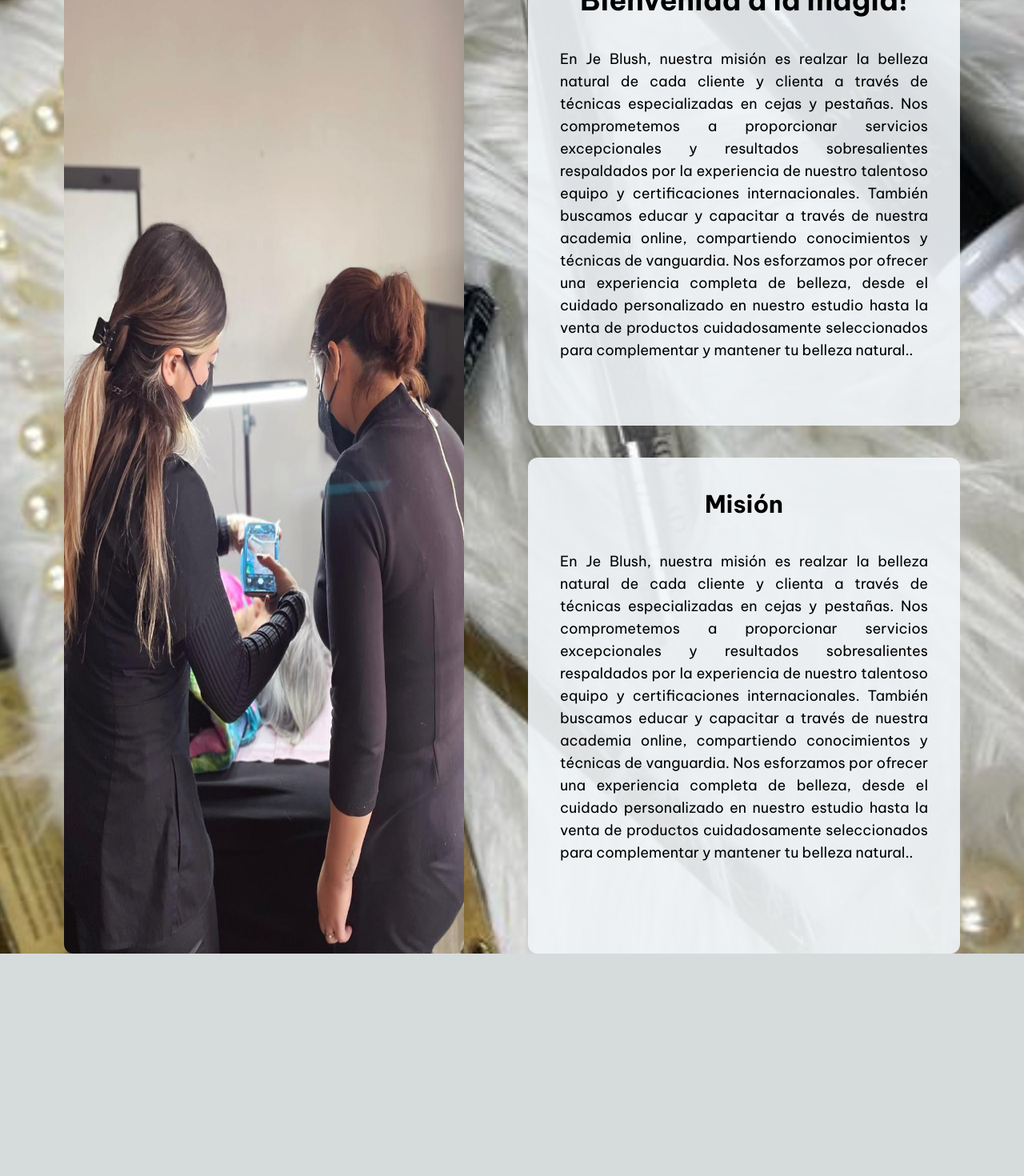
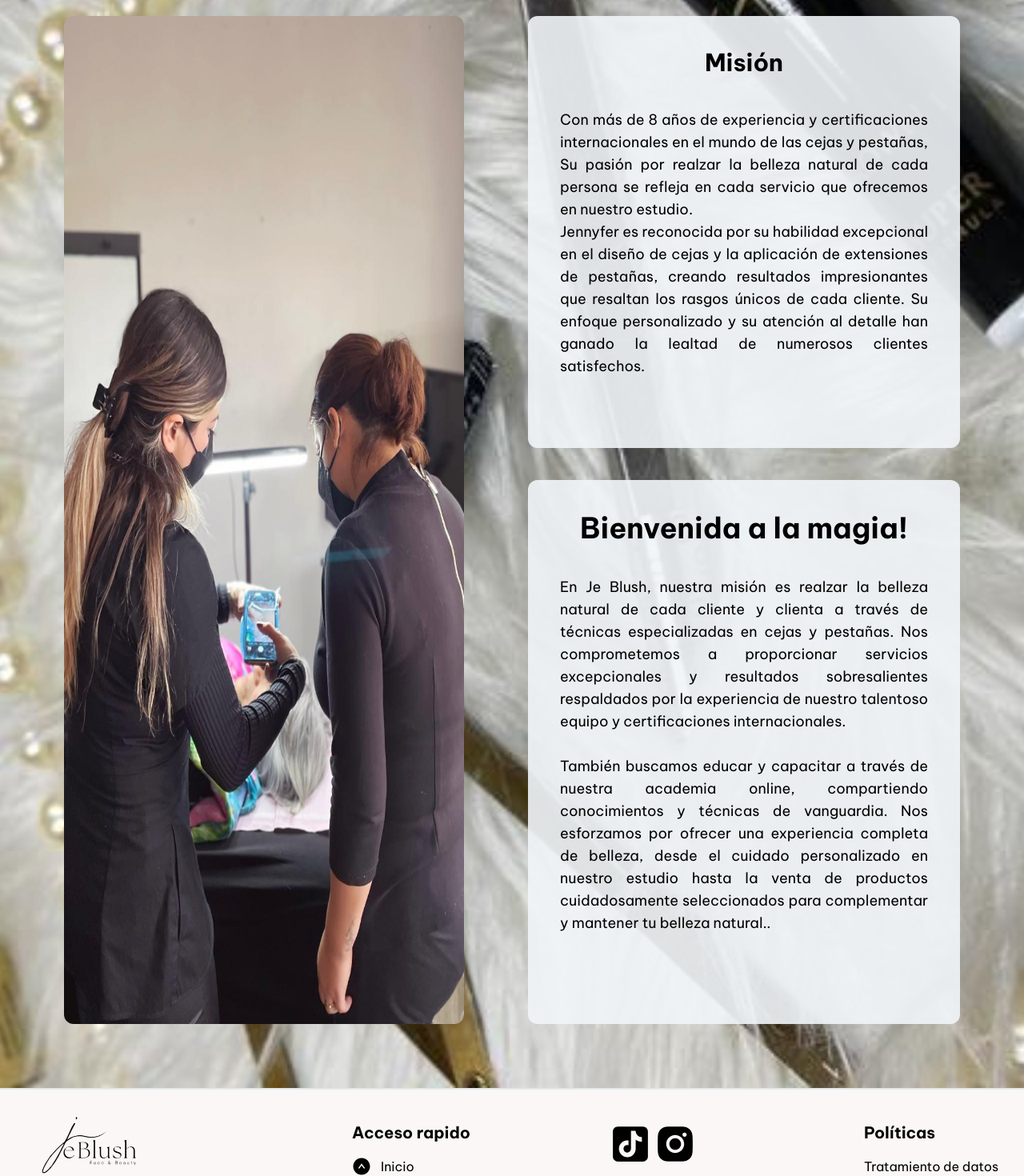
Before and after one commit to Andresfrla/agendissimo, a Next.js app: page /Conoceme in a window 1280 px wide. Shown: the part 220-1690 px from the top of the page at 80% size. Before the commit the page ends 1412 px from the top, so only its background shows below. Built offline with nearby package versions, Linux system fonts and the light colour scheme.

Commit message:
adding content on about me

```diff
--- a/app/Conoceme/page.tsx
+++ b/app/Conoceme/page.tsx
@@ -3,12 +3,13 @@ import Navbar from '../_components/_Navbar/page'
 import bg from "../../public/bg-1.jpg"
 import browTraining from "../../public/brow-train.jpg"
 import Image from 'next/image'
+import Footer from '../_components/_Footer/page'
 
 const Conoceme = () => {
   return (
     <div>
         <Navbar/>
-        <div className="pt-40 flex justify-around text-[#010101] px-20 space-x-20"
+        <div className="pt-60 flex justify-around text-[#010101] px-20 space-x-20 pb-20"
         style={{
         backgroundImage: `url(${bg.src})`,
         backgroundSize: "cover",
@@ -23,16 +24,24 @@ const Conoceme = () => {
             className='rounded-xl'
           />
           <div>
-            <div className='flex flex-col bg-slate-100/90 p-10 pb-20 rounded-xl items-center space-y-10'>
+          <div className='bg-slate-100/90 p-10 pb-2 rounded-xl flex flex-col items-center'>
+              <h4 className='text-3xl font-bold mb-10'>Misión</h4>
+              <p className='text-justify text-lg pb-20'>Con más de 8 años de experiencia y certificaciones internacionales en el mundo de las cejas y pestañas, Su pasión por realzar la belleza natural de cada persona se refleja en cada servicio que ofrecemos en nuestro estudio.
+              <br />
+              Jennyfer es reconocida por su habilidad excepcional en el diseño de cejas y la aplicación de extensiones de pestañas, creando resultados impresionantes que resaltan los rasgos únicos de cada cliente. Su enfoque personalizado y su atención al detalle han ganado la lealtad de numerosos clientes satisfechos.</p>
+            </div>
+
+            <div className='flex flex-col bg-slate-100/90 p-10 pb-28  mt-10 rounded-xl items-center space-y-10'>
               <h3 className='text-4xl font-bold'>Bienvenida a la magia!</h3>
-              <p className='text-justify text-lg'>En Je Blush, nuestra misión es realzar la belleza natural de cada cliente y clienta a través de técnicas especializadas en cejas y pestañas. Nos comprometemos a proporcionar servicios excepcionales y resultados sobresalientes respaldados por la experiencia de nuestro talentoso equipo y certificaciones internacionales. También buscamos educar y capacitar a través de nuestra academia online, compartiendo conocimientos y técnicas de vanguardia. Nos esforzamos por ofrecer una experiencia completa de belleza, desde el cuidado personalizado en nuestro estudio hasta la venta de productos cuidadosamente seleccionados para complementar y mantener tu belleza natural..</p>
+              <p className='text-justify text-lg'>En Je Blush, nuestra misión es realzar la belleza natural de cada cliente y clienta a través de técnicas especializadas en cejas y pestañas. Nos comprometemos a proporcionar servicios excepcionales y resultados sobresalientes respaldados por la experiencia de nuestro talentoso equipo y certificaciones internacionales.
+                <br />
+                <br />
+                También buscamos educar y capacitar a través de nuestra academia online, compartiendo conocimientos y técnicas de vanguardia. Nos esforzamos por ofrecer una experiencia completa de belleza, desde el cuidado personalizado en nuestro estudio hasta la venta de productos cuidadosamente seleccionados para complementar y mantener tu belleza natural..</p>
             </div>
-            <div className='bg-slate-100/90 p-10 pb-28 rounded-xl mt-10 flex flex-col items-center'>
-              <h4 className='text-3xl font-bold mb-10'>Misión</h4>
-              <p className='text-justify text-lg'>En Je Blush, nuestra misión es realzar la belleza natural de cada cliente y clienta a través de técnicas especializadas en cejas y pestañas. Nos comprometemos a proporcionar servicios excepcionales y resultados sobresalientes respaldados por la experiencia de nuestro talentoso equipo y certificaciones internacionales. También buscamos educar y capacitar a través de nuestra academia online, compartiendo conocimientos y técnicas de vanguardia. Nos esforzamos por ofrecer una experiencia completa de belleza, desde el cuidado personalizado en nuestro estudio hasta la venta de productos cuidadosamente seleccionados para complementar y mantener tu belleza natural..</p>
-            </div>
+
           </div>
       </div>
+        <Footer />
     </div>
   )
 }
```
